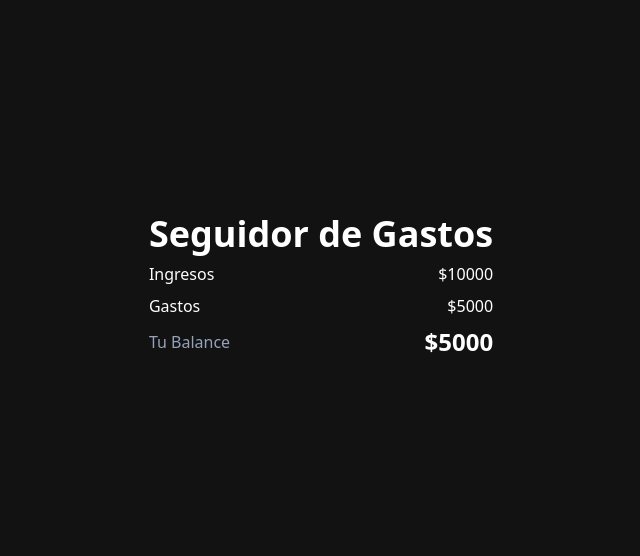
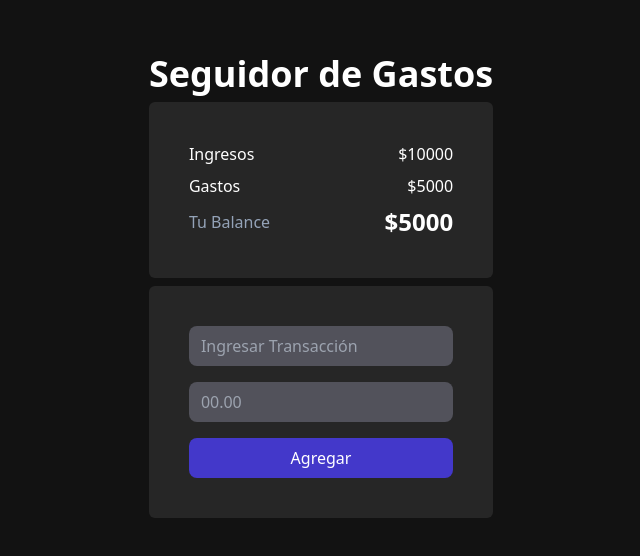
Before and after one commit to rolando22/expense-tracker, a React (Vite) app: page / in a window 1280 px wide. Shown: the part 114-670 px from the top of the page, without its empty margins (319-959 px from the left). Built offline with nearby package versions, Linux system fonts and the light colour scheme.

Commit message:
[ADD] formulario para agregar transacciones

```diff
--- a/src/App.tsx
+++ b/src/App.tsx
@@ -1,4 +1,4 @@
-import { Header } from './components';
+import { Header, TransactionForm } from './components';
 import './App.css';
 
 export function App() {
@@ -6,6 +6,9 @@ export function App() {
         <>
             <h2 className='text-4xl font-bold text-center'>Seguidor de Gastos</h2>
             <Header />
+            <main className='bg-neutral-800 p-10 rounded-md w-full'>
+                <TransactionForm />
+            </main>
         </>
     );
 }
--- a/src/components/Header/index.tsx
+++ b/src/components/Header/index.tsx
@@ -1,6 +1,6 @@
 export function Header() {
     return (
-        <header className='grid gap-2'>
+        <header className='grid gap-2 bg-neutral-800 p-10 rounded-md w-full'>
             <section className=' flex justify-between items-center'>
                 <h4>Ingresos</h4>
                 <p>$10000</p>
--- /dev/null
+++ b/src/components/TransactionForm/index.tsx
@@ -0,0 +1,28 @@
+export function TransactionForm() {
+
+    const handlerOnSubmitAddTransaccion = () => {};
+
+    return (
+        <form
+            className='grid gap-4'
+            onSubmit={handlerOnSubmitAddTransaccion}
+        >
+            <input
+                className='bg-zinc-600 px-3 py-2 rounded-lg block w-full'
+                type='text'
+                placeholder='Ingresar Transacción'
+            />
+            <input
+                className='bg-zinc-600 px-3 py-2 rounded-lg block w-full'
+                type='number'
+                placeholder='00.00'
+                step='0.01'
+            />
+            <button
+                className='bg-indigo-700 px-3 py-2 rounded-lg block w-full'
+            >
+                Agregar
+            </button>
+        </form>
+    );
+}
--- a/src/components/index.ts
+++ b/src/components/index.ts
@@ -1 +1,2 @@
 export { Header } from './Header';
+export { TransactionForm } from './TransactionForm';
```
